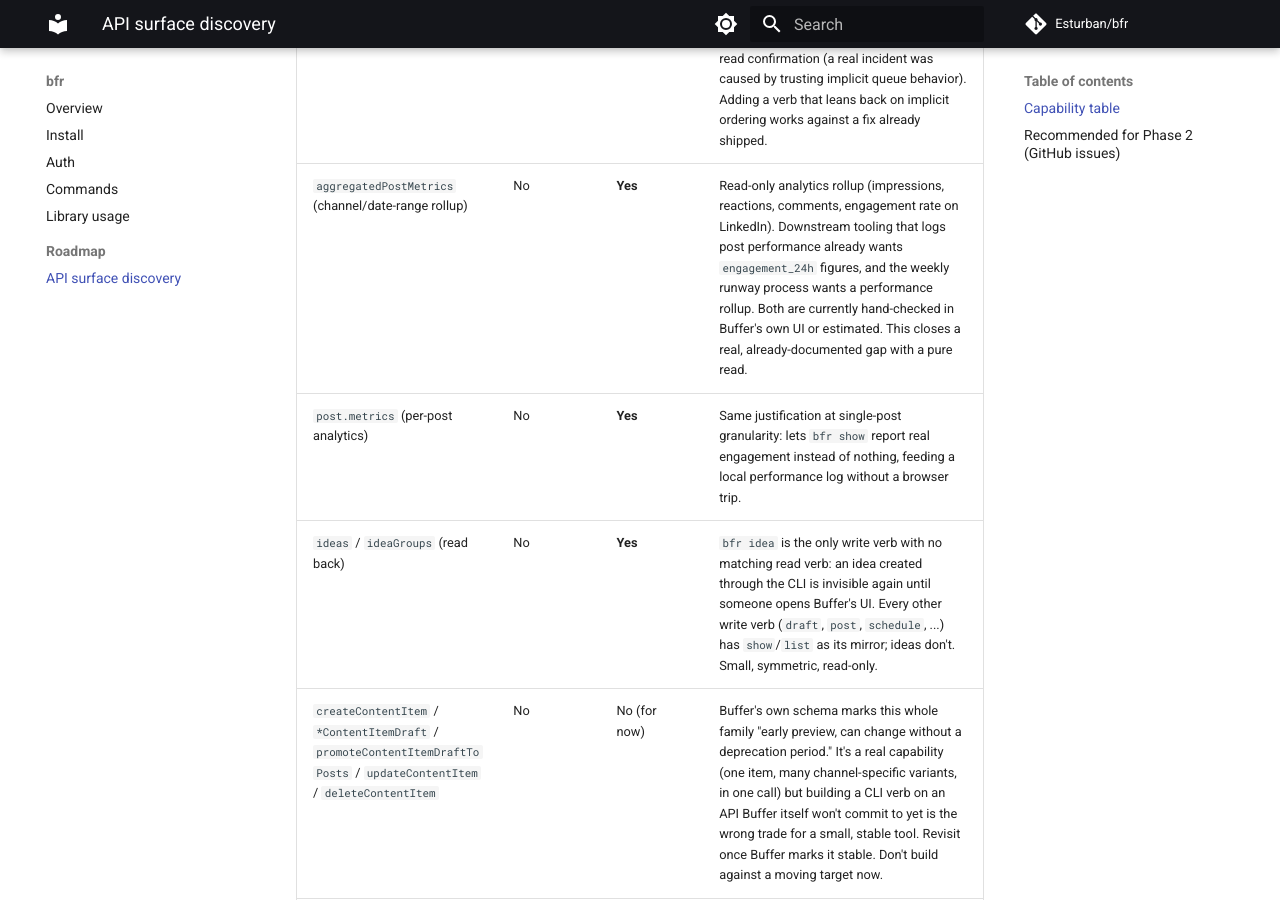
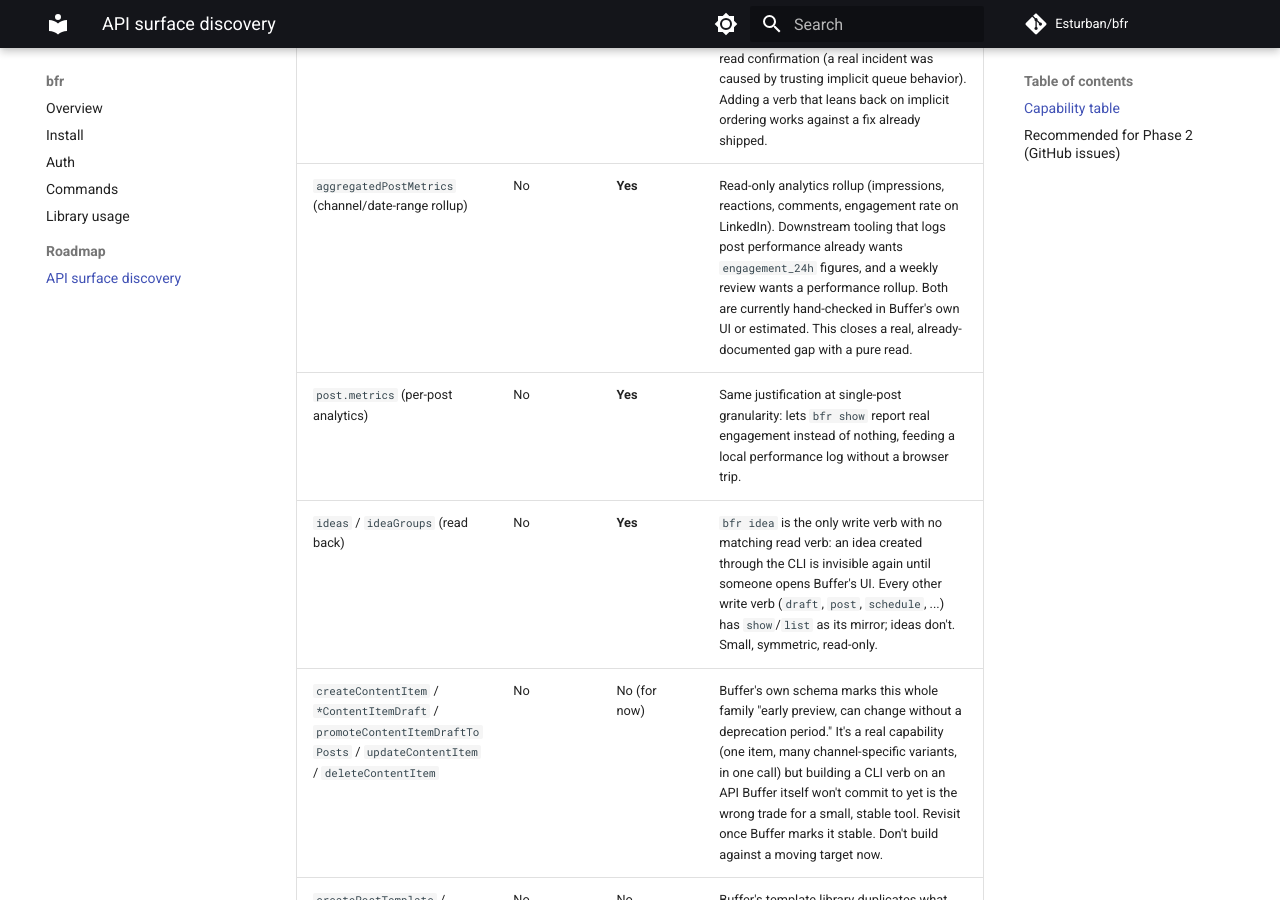
Before and after one commit to Esturban/bfr, an MkDocs documentation site: the page built from docs/roadmap/discovery.md, in a window 1280 px wide and 900 px high, scrolled down 1233 px. Built offline with MkDocs 1.6.1 and Material for MkDocs 9.7.7, drawn with Linux system fonts in a browser that asks for light colours; comment, search, counter and statistics services are not loaded; some of the changed text lies outside the part shown.

Commit message:
docs: neutralize maintainer-specific wording in release config and roadmap
Claude-Session: https://claude.ai/code/session_01VQ8bkckpd2sbwRVQLtyaxH

```diff
--- a/.goreleaser.yaml
+++ b/.goreleaser.yaml
@@ -41,7 +41,7 @@ changelog:
       - "^docs:"
 
 release:
-  # This repo is private and has one user today. Draft nothing, prerelease
+  # This project has a single maintainer today. Draft nothing, prerelease
   # everything below v1.0.0: there is no consumer yet to protect from a
   # half-finished v0 tag.
   prerelease: auto
@@ -52,8 +52,8 @@ release:
 # or not. skip_upload: true is the switch: goreleaser renders the cask file
 # into dist/ locally but never pushes or commits it anywhere, regardless of
 # whether the tap repo exists. github.com/Esturban/homebrew-tap does not
-# exist yet. Creating a new public repo is EV's call, not this pipeline's.
-# To go live: (1) EV creates the public repo github.com/Esturban/homebrew-tap
+# exist yet. Creating a new public repo is the maintainer's call, not this pipeline's.
+# To go live: (1) the maintainer creates the public repo github.com/Esturban/homebrew-tap
 # by hand, (2) flip skip_upload to false here. Nothing else changes: the
 # repository block below already points at it.
 homebrew_casks:
--- a/docs/roadmap/discovery.md
+++ b/docs/roadmap/discovery.md
@@ -35,7 +35,7 @@ this writing. The real verb list is: `channels`, `idea`, `draft`,
 | `account { organizations }`, `channels` | Yes | Yes (kept) | Backs `channels` and the local channel cache every other verb resolves against. |
 | `post` / `posts` (read) | Yes | Yes (kept) | Backs `show` and `list`. |
 | `movePostInQueue` | No | No | Shuffles a post's implicit queue position without changing its content or a concrete time. `bfr schedule` already exists specifically to replace "trust Buffer's queue ordering" with an explicit `dueAt` plus a re-read confirmation (a real incident was caused by trusting implicit queue behavior). Adding a verb that leans back on implicit ordering works against a fix already shipped. |
-| `aggregatedPostMetrics` (channel/date-range rollup) | No | **Yes** | Read-only analytics rollup (impressions, reactions, comments, engagement rate on LinkedIn). Downstream tooling that logs post performance already wants `engagement_24h` figures, and the weekly runway process wants a performance rollup. Both are currently hand-checked in Buffer's own UI or estimated. This closes a real, already-documented gap with a pure read. |
+| `aggregatedPostMetrics` (channel/date-range rollup) | No | **Yes** | Read-only analytics rollup (impressions, reactions, comments, engagement rate on LinkedIn). Downstream tooling that logs post performance already wants `engagement_24h` figures, and a weekly review wants a performance rollup. Both are currently hand-checked in Buffer's own UI or estimated. This closes a real, already-documented gap with a pure read. |
 | `post.metrics` (per-post analytics) | No | **Yes** | Same justification at single-post granularity: lets `bfr show` report real engagement instead of nothing, feeding a local performance log without a browser trip. |
 | `ideas` / `ideaGroups` (read back) | No | **Yes** | `bfr idea` is the only write verb with no matching read verb: an idea created through the CLI is invisible again until someone opens Buffer's UI. Every other write verb (`draft`, `post`, `schedule`, ...) has `show`/`list` as its mirror; ideas don't. Small, symmetric, read-only. |
 | `createContentItem` / `*ContentItemDraft` / `promoteContentItemDraftToPosts` / `updateContentItem` / `deleteContentItem` | No | No (for now) | Buffer's own schema marks this whole family "early preview, can change without a deprecation period." It's a real capability (one item, many channel-specific variants, in one call) but building a CLI verb on an API Buffer itself won't commit to yet is the wrong trade for a small, stable tool. Revisit once Buffer marks it stable. Don't build against a moving target now. |
@@ -58,7 +58,7 @@ this writing. The real verb list is: `channels`, `idea`, `draft`,
 2. **`bfr metrics-summary <channel> [--since DATE]`**: read
    `aggregatedPostMetrics` for a channel/date-range rollup. *Outcome:*
    one command answers "how did this month's LinkedIn posts do" for the
-   weekly runway review, instead of tallying the performance log by hand.
+   weekly review, instead of tallying the performance log by hand.
    *Why it made the cut:* read-only, zero risk to the honest-verb line,
    and replaces a recurring manual rollup that already happens today.
 3. **`bfr ideas`**: read `ideas`/`ideaGroups` back. *Outcome:* an idea
```
